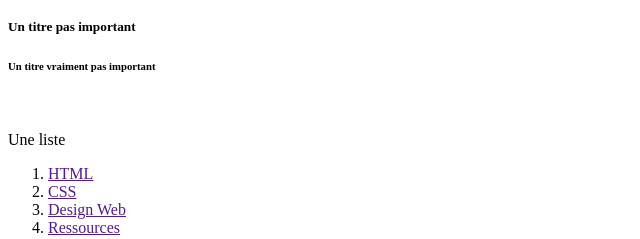
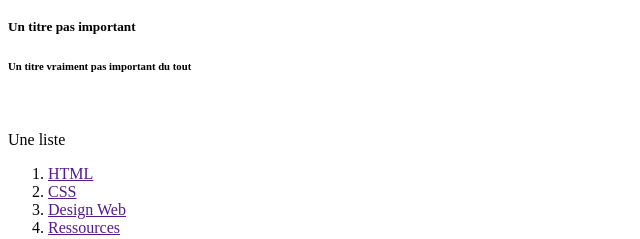
Before and after one commit to sgarcette/test6-git, a plain HTML site: page index.html in a window 1280 px wide. Shown: the part 191-430 px from the top of the page, 0-640 px from the left. Drawn offline with Linux system fonts and the light colour scheme.

Commit message:
modificattion texte h6

```diff
--- a/index.html
+++ b/index.html
@@ -10,7 +10,7 @@
     <h3>Un titre un peu moins important</h3>
     <h4>Un titre encore moins important</h4>
     <h5>Un titre pas important</h5>
-    <h6>Un titre vraiment pas important</h6>
+    <h6>Un titre vraiment pas important du tout</h6>
     <br>
     <p>Une liste</p>
     <ol>
```
